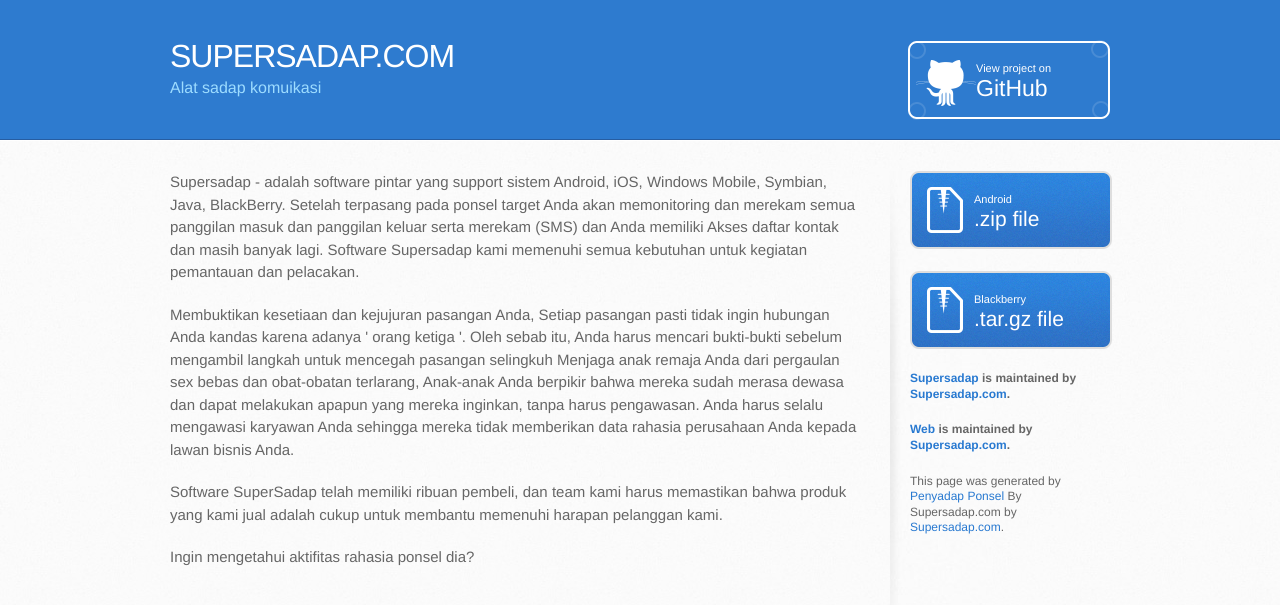
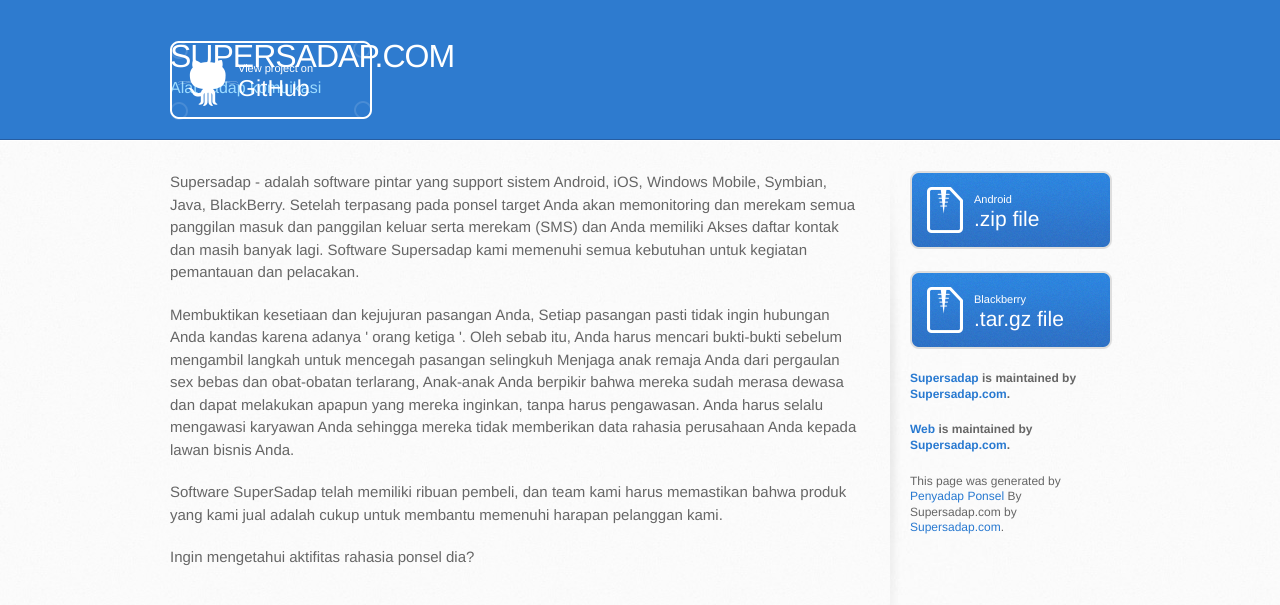
Before and after one commit to pietromenna/jekyll-architect-theme, a Jekyll site: the page built from index.html, in a window 1280 px wide. Shown: the top 605 px of the page. Built offline with Jekyll 4.4.1, drawn with Linux system fonts in a browser that asks for light colours; Markdown is read by kramdown in place of the engine named in the settings.

Commit message:
Update stylesheet.css

```diff
--- a/stylesheets/stylesheet.css
+++ b/stylesheets/stylesheet.css
@@ -464,6 +464,7 @@ header h1 {
   line-height: 1;
   color: #fff;
   letter-spacing: -1px;
+  right: 0;
 }
 
 header h2 {
@@ -533,7 +534,6 @@ a.button small {
 header a.button {
   position: absolute;
   top: 0;
-  right: 0;
   background: transparent url(../images/github-button.png) 0 0 no-repeat;
 }
 aside a.button {
```
